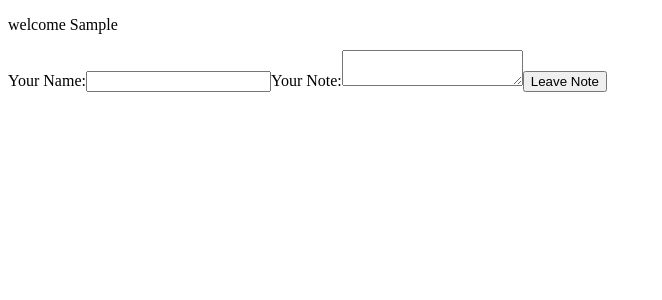
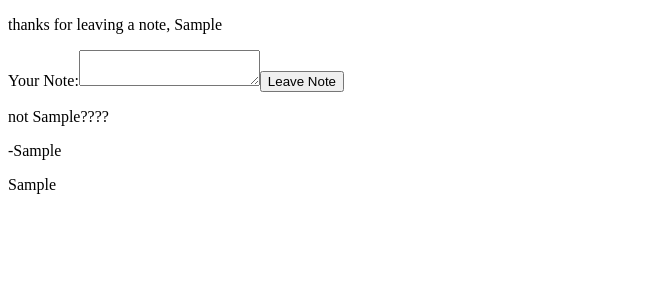
Before and after one commit to baileykue/react-guestbook, a React app: page / in a window 1280 px wide. Both pictures are taken after typing "Sample", "Sample" into the empty fields and a click on the button "Leave Note". Shown: the top 300 px of the page, without its empty margins (0-662 px from the left). Built offline with nearby package versions, Linux system fonts and the light colour scheme; the HTML template or start-up script is replaced by a standard one.

Commit message:
conditionally rendering guest book components based on user info

```diff
--- a/src/components/GuestBook/GuestBook.jsx
+++ b/src/components/GuestBook/GuestBook.jsx
@@ -8,9 +8,6 @@ export default function GuestBook() {
 
   const [name, setName] = useState('');
   const [message, setMessage] = useState('');
-
-  console.log('user', user);
-  console.log('notes', notes);
 
   function handleSubmit(e) {
     e.preventDefault();
@@ -24,6 +21,7 @@ export default function GuestBook() {
   return (
     <div>
       <form>
+        {!user && (
           <label>
             Your Name:
             <input
@@ -32,6 +30,7 @@ export default function GuestBook() {
               onChange={(e) => setName(e.target.value)}
             />
           </label>
+        )}
 
         <label>
           Your Note:
@@ -41,6 +40,7 @@ export default function GuestBook() {
           />
         </label>
         <button onClick={handleSubmit}>Leave Note</button>
+        {user && <p onClick={() => setUser('')}>not {user}????</p>}
       </form>
     </div>
   );
--- a/src/components/Header/Header.jsx
+++ b/src/components/Header/Header.jsx
@@ -5,7 +5,11 @@ export default function Header() {
   const { user } = useUser();
   return (
     <header>
-      {user ? <p>welcome {user}</p> : <p>welcome! pls sign guesbook c:</p>}
+      {user ? (
+        <p>thanks for leaving a note, {user}</p>
+      ) : (
+        <p>welcome! pls sign guesbook c:</p>
+      )}
     </header>
   );
 }
--- a/src/components/Note/Note.jsx
+++ b/src/components/Note/Note.jsx
@@ -1,5 +1,5 @@
 import React from 'react';
 
-export default function Entry() {
+export default function Note() {
   return <div></div>;
 }
--- a/src/components/NoteList/NoteList.jsx
+++ b/src/components/NoteList/NoteList.jsx
@@ -1,5 +1,17 @@
 import React from 'react';
+import { useNote } from '../../context/NoteContext';
 
-export default function EntryList() {
-  return <div></div>;
+export default function NoteList() {
+  const { notes } = useNote();
+
+  return (
+    <div>
+      {notes?.map((note) => (
+        <div key={`${note.name}-${note.message}`}>
+          <p>-{note.name}</p>
+          <p>{note.message}</p>
+        </div>
+      ))}
+    </div>
+  );
 }
```
Lines whose indentation alone changed are shown as unchanged.
